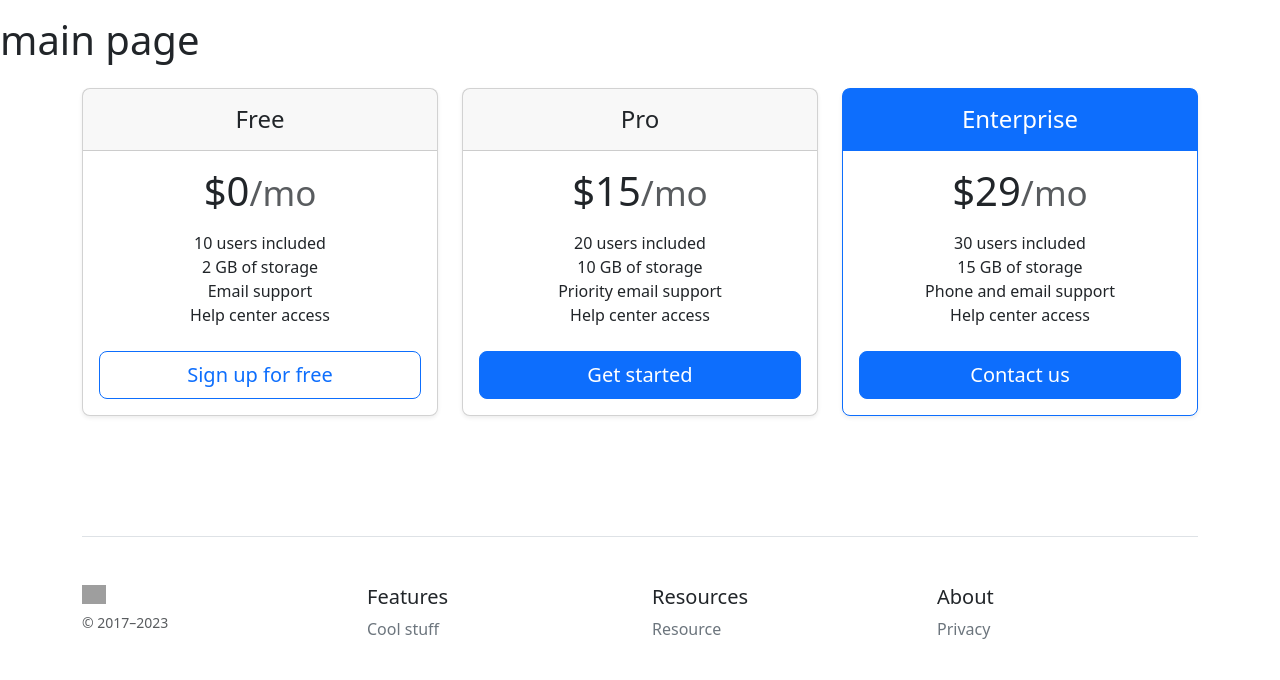
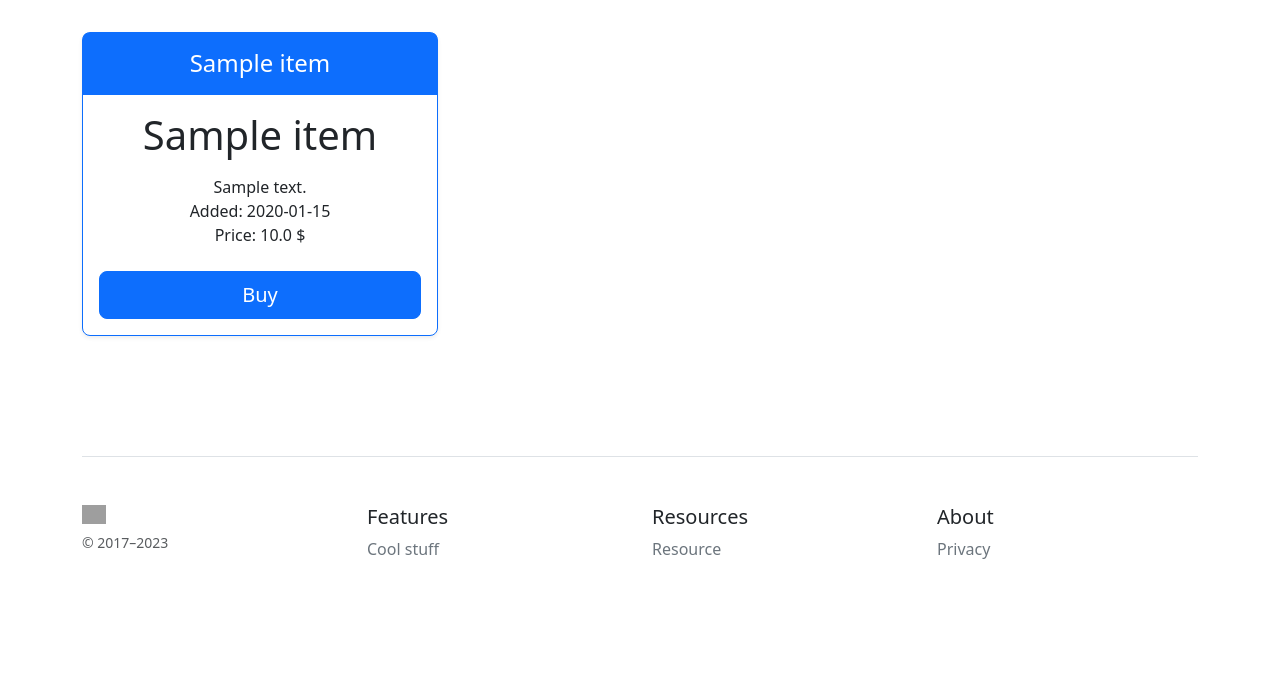
Before and after one commit to Lap-DevOps/Flask_simple_shop, a Flask app: page / in a window 1280 px wide. Shown: the part 210-890 px from the top of the page. After the commit the page ends 769 px from the top, so only its background shows below. Run offline with Flask 3, Linux system fonts and the light colour scheme; tables that the repository leaves empty hold one stand-in row (values such as "Sample post"); grey boxes are pictures that could not be loaded.

Commit message:
-- add online payment --

```diff
--- a/main.py
+++ b/main.py
@@ -1,17 +1,78 @@
-from flask import Flask, render_template
+from datetime import datetime
+
+from cloudipsp import Api, Checkout
+from flask import Flask, render_template, request, flash, redirect, url_for
+from flask_sqlalchemy import SQLAlchemy
 
 app = Flask(__name__)
+app.config["SQLALCHEMY_DATABASE_URI"] = 'sqlite:///shop.db'
+app.config["SQLALCHEMY_TRACK_MODIFICATIONS"] = False
+app.config['SECRET_KEY'] = 'your_secret_key'
+db = SQLAlchemy(app)
 
+
+class Item(db.Model):
+    __tablename__ = 'items'
+    id = db.Column(db.Integer, primary_key=True)
+    title = db.Column(db.String(50), unique=True, nullable=False, index=True)
+    price = db.Column(db.Float)
+    isActive = db.Column(db.Boolean(), default=True)
+    text = db.Column(db.Text, nullable=False)
+    date_added = db.Column(db.DateTime(), default=datetime.now)
+    img = db.Column(db.LargeBinary)
+
+    def __repr__(self):
+        return f"< ID:{self.id}; Title: {self.title}, Price: {self.price} >"
 
 
 @app.route('/')
 def index():
-    return render_template("index.html")
+    items = Item.query.order_by(Item.price).all()
+    return render_template("index.html", items=items)
+
 
 @app.route('/about')
 def about():
     return render_template("about.html")
 
 
+from sqlalchemy.exc import SQLAlchemyError
+
+
+@app.route('/create', methods=["POST", "GET"])
+def create_item():
+    if request.method == "POST":
+        title = request.form.get('title')
+        price = request.form.get('price')
+        description = request.form.get('text')
+
+        item = Item(title=title, price=price, text=description)
+        try:
+            db.session.add(item)
+            db.session.commit()
+            flash("Item created successfully!")
+            return redirect(url_for('create_item'))
+        except SQLAlchemyError as e:
+            db.session.rollback()
+            error_msg = f"Error creating item: {str(e)}"
+            flash(error_msg)
+            return redirect(url_for('create_item'))
+    else:
+        return render_template("create.html")
+
+
+@app.route('/buy/<id>')
+def buy(id):
+    item = Item.query.get(id)
+    api = Api(merchant_id=1396424, secret_key='test')
+    checkout = Checkout(api=api)
+    data = {
+        'currency': 'USD',
+        'amount': int(item.price*100)
+    }
+    url = checkout.url(data).get('checkout_url')
+    return redirect(url)
+
+
 if __name__ == '__main__':
     app.run(debug=True)
--- a/templates/base.html
+++ b/templates/base.html
@@ -37,7 +37,7 @@
                     <a class="btn btn-outline-primary mx-2" href="{{url_for('index')}}">Main page</a>
                     <a class="btn btn-outline-primary mx-2" href="{{ url_for('about')}}">About shop</a>
                     <a class="btn btn-outline-primary mx-2" href="#">Login</a>
-                    <a class="btn btn-outline-primary mx-2" href="#">Add goods</a>
+                    <a class="btn btn-outline-primary mx-2" href="{{ url_for('create_item') }}">Add goods</a>
                 </nav>
             </div>
 
--- a/templates/index.html
+++ b/templates/index.html
@@ -1,75 +1,36 @@
 {% extends 'base.html' %}
 
 {% block title %}
-    Main page
+Main page
 {% endblock title %}
 
 {% block body %}
 
+<div class="container py-3">
+    <main>
+        <div class="row row-cols-1 row-cols-md-3 mb-3 text-center">
+            {% for item in items %}
+            <div class="col">
 
-<h1>main page</h1>
-
-<div class="container py-3">
+                <div class="card mb-4 rounded-3 shadow-sm border-primary">
+                    <div class="card-header py-3 text-bg-primary border-primary">
+                        <h4 class="my-0 fw-normal">{{item.title}}</h4>
+                    </div>
+                    <div class="card-body">
+                        <h1 class="card-title pricing-card-title">{{item.title}}</h1>
+                        <ul class="list-unstyled mt-3 mb-4">
+                            <li>{{item.text}}</li>
+                            <li>Added: {{ item.date_added.strftime('%Y-%m-%d ') }}</li>
+                            <li>Price: {{item.price}} $</li>
+                        </ul>
+                        <a href="/buy/{{ item.id }}" class="w-100 btn btn-lg btn-primary">Buy</a>
 
 
-  <main>
-    <div class="row row-cols-1 row-cols-md-3 mb-3 text-center">
-      <div class="col">
-        <div class="card mb-4 rounded-3 shadow-sm">
-          <div class="card-header py-3">
-            <h4 class="my-0 fw-normal">Free</h4>
-          </div>
-          <div class="card-body">
-            <h1 class="card-title pricing-card-title">$0<small class="text-body-secondary fw-light">/mo</small></h1>
-            <ul class="list-unstyled mt-3 mb-4">
-              <li>10 users included</li>
-              <li>2 GB of storage</li>
-              <li>Email support</li>
-              <li>Help center access</li>
-            </ul>
-            <button type="button" class="w-100 btn btn-lg btn-outline-primary">Sign up for free</button>
-          </div>
+                    </div>
+                </div>
+            </div>
+            {% endfor %}
         </div>
-      </div>
-      <div class="col">
-        <div class="card mb-4 rounded-3 shadow-sm">
-          <div class="card-header py-3">
-            <h4 class="my-0 fw-normal">Pro</h4>
-          </div>
-          <div class="card-body">
-            <h1 class="card-title pricing-card-title">$15<small class="text-body-secondary fw-light">/mo</small></h1>
-            <ul class="list-unstyled mt-3 mb-4">
-              <li>20 users included</li>
-              <li>10 GB of storage</li>
-              <li>Priority email support</li>
-              <li>Help center access</li>
-            </ul>
-            <button type="button" class="w-100 btn btn-lg btn-primary">Get started</button>
-          </div>
-        </div>
-      </div>
-      <div class="col">
-        <div class="card mb-4 rounded-3 shadow-sm border-primary">
-          <div class="card-header py-3 text-bg-primary border-primary">
-            <h4 class="my-0 fw-normal">Enterprise</h4>
-          </div>
-          <div class="card-body">
-            <h1 class="card-title pricing-card-title">$29<small class="text-body-secondary fw-light">/mo</small></h1>
-            <ul class="list-unstyled mt-3 mb-4">
-              <li>30 users included</li>
-              <li>15 GB of storage</li>
-              <li>Phone and email support</li>
-              <li>Help center access</li>
-            </ul>
-            <button type="button" class="w-100 btn btn-lg btn-primary">Contact us</button>
-          </div>
-        </div>
-      </div>
-    </div>
-
-
-
-
 </div>
 {% endblock body %}
 
```
Also changed, not shown: requirements.txt (added, +20 -0 lines), templates/create.html (added, +20 -0 lines), templates/buy.html (added).
